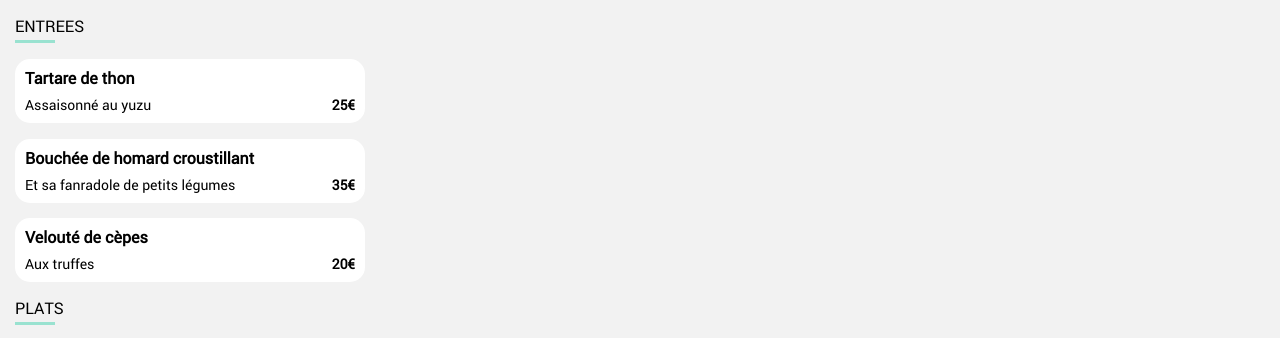
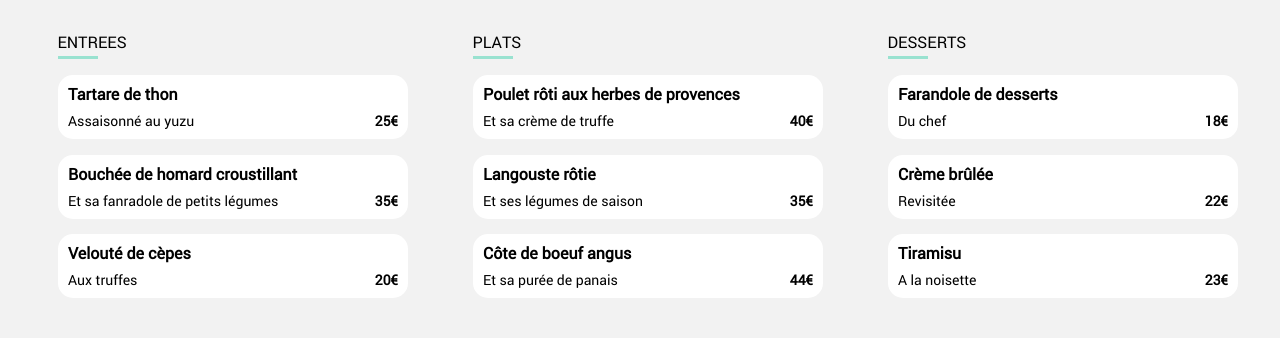
Before and after one commit to FMilenkovic03/projet_3_Milenkovic_Filip, a website: page menu_delice.html in a window 1280 px wide. Shown: the part 446-784 px from the top of the page. Drawn offline with Linux system fonts and the light colour scheme.

Commit message:
95% responsive

```diff
--- a/menu_delice.html
+++ b/menu_delice.html
@@ -32,7 +32,7 @@
                 <h2>Le délice des sens</h2>
             </section>
 
-            <section>
+            <section class="wholesectionmenu">
                 <!--Entrées-->
 
                 <section class="ml3 starter">
@@ -83,7 +83,7 @@
                     </section>
                 </section>
                 <!--Plats-->
-                <section class="ml3">
+                <section class="ml3 plats">
                     <p class="souligne">PLATS</p>
                     <section class="partitionmenu">
                         <article class="bullemenu delay-3">
@@ -131,7 +131,7 @@
                     </section>
                 </section>
                 <!--Desserts-->
-                <section class="ml3">
+                <section class="ml3 desserts">
                     <p class="souligne">DESSERTS</p>
                     <section class="partitionmenu">
                         <article class="bullemenu delay-6">
--- a/sass/Layout/_menu.scss
+++ b/sass/Layout/_menu.scss
@@ -181,7 +181,7 @@
         }
     }
 
-    @media screen and (min-width:890px) and (max-width:1158px) {
+    @media screen and (min-width:890px) and (max-width:1199px) {
         .partitionmenu{
             display: flex;
             width: 95%;
@@ -201,11 +201,18 @@
         }
     }
 
-    @media screen and (min-width:1159px) {
+    @media screen and (min-width:1200px) {
         .wholesectionmenu{
             display: flex;
-            justify-content: space-between;
+            justify-content: center;
         }
+        .starter{
+            margin-right: 50px;
+        }
+        .plats{
+            margin-right: 50px;
+        }
+
         .bullemenu{
             width: 350px;
         }
--- a/sass/Utils/_mixins.scss
+++ b/sass/Utils/_mixins.scss
@@ -12,7 +12,8 @@
     font-family: "Font Awesome 5 Free";
     font-weight: $font-weight;
   }
-  @mixin gradient($opacity: 0.9) {
+
+@mixin gradient($opacity: 0.9) {
     background-image: linear-gradient(
       to top,
       rgba(147, 86, 220, $opacity),
@@ -31,7 +32,7 @@
     background-clip: text;
     -webkit-background-clip: text;
     opacity: $opacity;
-    transition: all 200ms ease-in-out;
+    transition: all 400ms ease-in-out;
   }
 
   @mixin heart-animated {
@@ -47,6 +48,6 @@
     }
     &:hover::after {
       opacity: 1;
-      transform: translateY(-50%) scale(1.1);
+      transform: translateY(-50%) scale(1);
     }
   }
```
Also changed, not shown: css/style.css, 1 other file.
